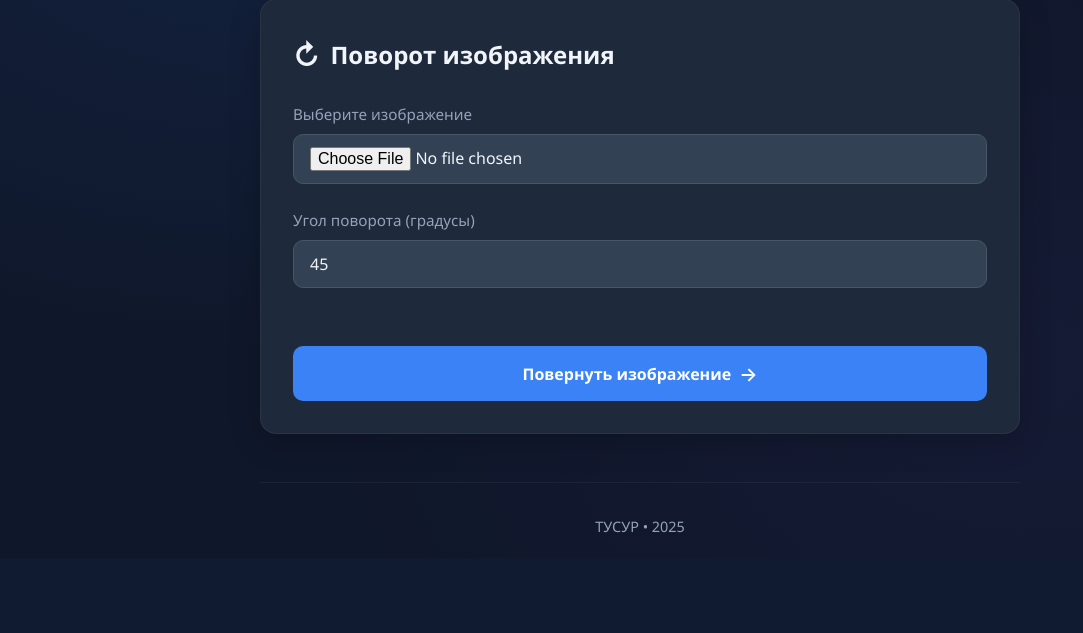
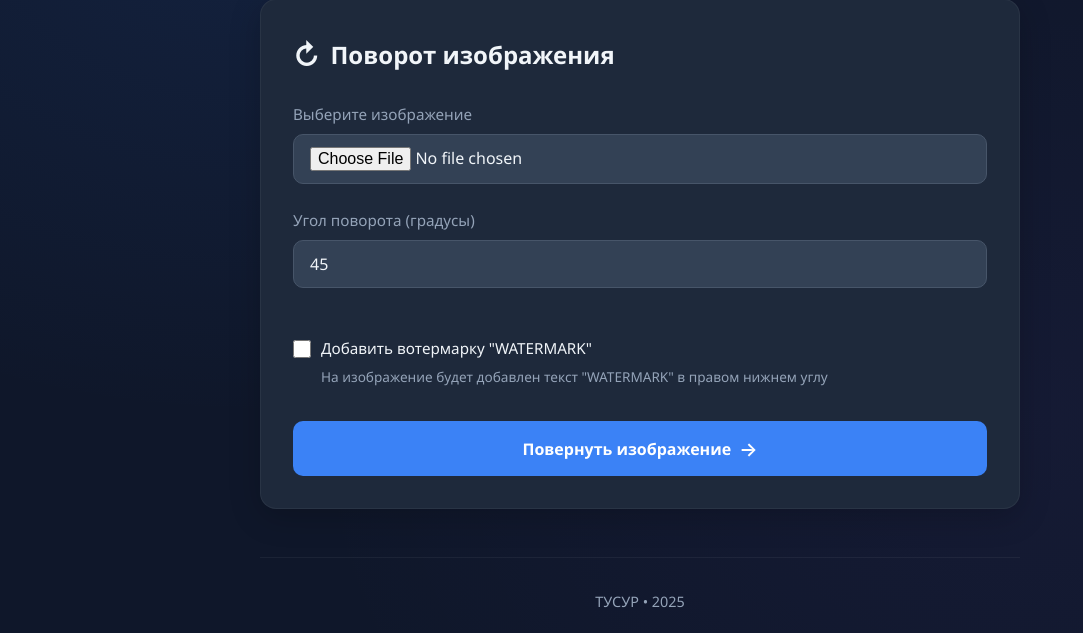
Before and after one commit to p4donok/laba3, a Flask app: page / in a window 1280 px wide. Shown: the part 413-1046 px from the top of the page, without its empty margins (0-1083 px from the left). Before the commit the page ends 946 px from the top, so only its background shows below. Run offline with Flask 3, Linux system fonts and the light colour scheme; some libraries are stand-ins or nearby versions.

Commit message:
Update index.html

```diff
--- a/lab3/templates/index.html
+++ b/lab3/templates/index.html
@@ -305,7 +305,21 @@
 
                 <!-- CAPTCHA -->
                 <div class="g-recaptcha" data-sitekey="{{ site_key }}"></div>
-
+                                <!-- Блок для вотермарки -->
+                <div class="form-group" style="margin-top: 20px;">
+                <div style="display: flex; align-items: center; gap: 10px;">
+                    <input type="checkbox"
+                   name="watermark"
+                   id="watermark"
+                   style="width: 18px; height: 18px; cursor: pointer;">
+                    <label for="watermark" style="margin: 0; color: var(--text); cursor: pointer;">
+            Добавить вотермарку "WATERMARK"
+                    </label>
+                </div>
+                <p style="color: var(--text-muted); font-size: 0.85rem; margin-top: 5px; margin-left: 28px;">
+                На изображение будет добавлен текст "WATERMARK" в правом нижнем углу
+                </p>
+                </div>
                 <!-- Кнопка отправки -->
                 <button type="submit" class="btn">
                     Повернуть изображение
```
